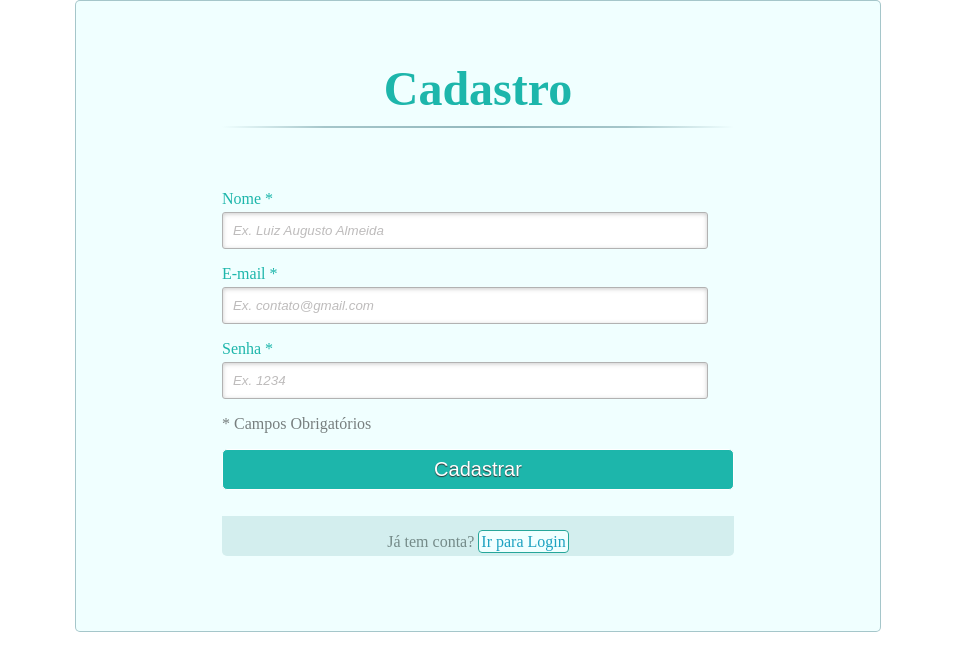
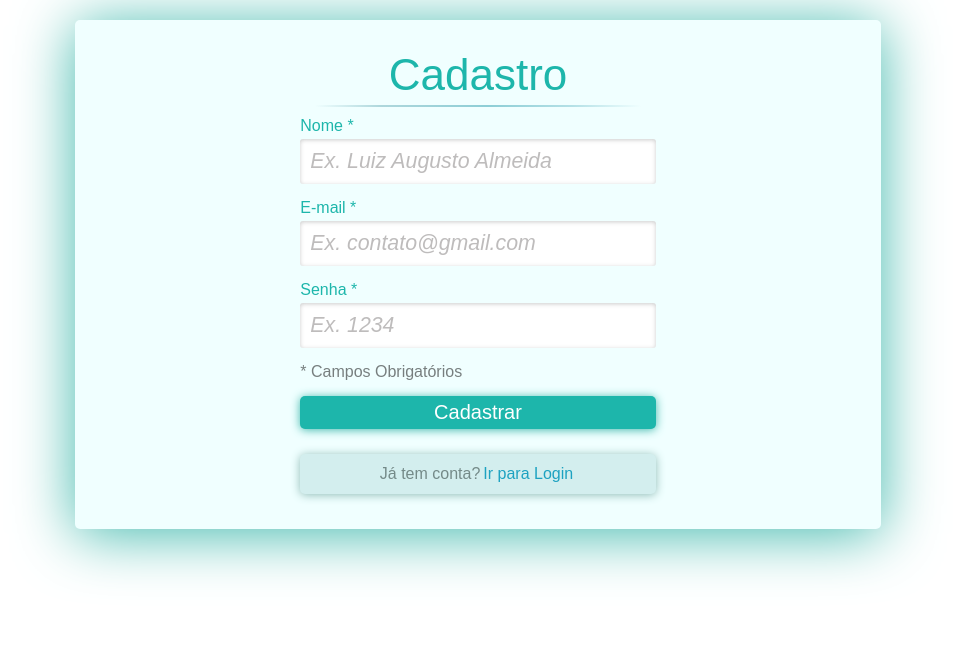
Before and after one commit to KBeatriz/clinica, a plain HTML site: page registrar-page/registrar.html in a window 1280 px wide. Shown: the whole page, without its empty margins (162-1117 px from the left). Drawn offline with Linux system fonts and the light colour scheme.

Commit message:
modificado fonte e cadasstrar

```diff
--- a/login-page/style.css
+++ b/login-page/style.css
@@ -1,8 +1,11 @@
-@import url('https://fonts.googleapis.com/css2?family=Aboreto&family=Josefin+Sans:wght@300&display=swap');
+
+@import url('https://fonts.googleapis.com/css2?family=Quicksand:wght@300&display=swap');
+
 
 body {
   margin: 0;
-  font-family: 'Aboreto', cursive;
+  font-family: 'Quicksand', sans-serif;
+
 }
 
 body * {
@@ -81,11 +84,11 @@ body * {
   padding: 15px; /* apenas um valor serve para o eixo x e y*/
   background: #f0ffff;
   color: #455a64;
-  font-size: 14pt;
-  box-shadow: 0px 5px 60px #26a69a;
+  font-size: 16pt;
+  box-shadow: 0px 5px 60px #3fb8ac;
   outline: none;
   box-sizing: border-box;
-  font-family: 'Josefin Sans', sans-serif;
+  font-family: 'Quicksand', sans-serif;
 }
 
 .textfield > label {
@@ -114,7 +117,7 @@ body * {
     border-radius: 8px;
     outline: none;
     text-transform: uppercase;
-    font-weight: 800;
+    font-weight: 605;
     letter-spacing: 3px;
     color:#1db6ab;
     background:#E0F2F1;
--- a/registrar-page/registrar.css
+++ b/registrar-page/registrar.css
@@ -1,10 +1,20 @@
 /* CSS reset */
+
 *,
-@import url('https://fonts.googleapis.com/css2?family=Aboreto&family=Josefin+Sans:wght@300&display=swap');
+*:before,
+*:after {
+  margin: 0;
+  padding: 0;
+  font-family: 'Quicksand', sans-serif;
+}
+
+@import url('https://fonts.googleapis.com/css2?family=Quicksand:wght@300&display=swap');
+
+
 
 body {
   margin: 0;
-  font-family: 'Aboreto', cursive;
+  font-family: 'Quicksand', sans-serif;
 }
 
 body * {
@@ -18,6 +28,7 @@ a {
 /* esconde as ancoras da tela */
 a.links {
   display: none;
+  box-sizing: border-box;
 }
 
 /* content que contem os formulários */
@@ -29,15 +40,17 @@ a.links {
   justify-content: center;
   align-items: center;
   flex-direction: column;
+  box-sizing: border-box;
 }
 
 /* formatando o cabeçalho dos formulários */
 h1 {
-  font-size: 48px;
+  font-size: 44px;
   color: #1db6ab;
-  padding: 10px 0;
+  padding: 10px 15px;
   text-align: center;
-  padding-bottom: 30px;
+  box-sizing: border-box;
+
 }
 
 h1:after {
@@ -45,12 +58,12 @@ h1:after {
   display: block;
   width: 100%;
   height: 2px;
-  margin-top: 10px;
+  margin-top: 5px;
   background: -webkit-linear-gradient(left,
       rgba(147, 184, 189, 0) 0%,
-      rgba(147, 184, 189, 0.8) 20%,
-      rgba(147, 184, 189, 1) 53%,
-      rgba(147, 184, 189, 0.8) 79%,
+      rgba(158, 205, 211, 0.8) 20%,
+      rgb(141, 206, 214) 53%,
+      rgba(165, 217, 224, 0.8) 79%,
       rgba(147, 184, 189, 0) 100%);
   background: linear-gradient(left,
       rgba(147, 184, 189, 0) 0%,
@@ -62,15 +75,18 @@ h1:after {
 
 p {
   margin-bottom: 15px;
+  box-sizing: border-box;
 }
 
 p:first-child {
   margin: 0px;
+  box-sizing: border-box;
 }
 
 label {
   color: #1db6ab;
   position: relative;
+  box-sizing: border-box;
 }
 
 /**** advanced input styling ****/
@@ -88,13 +104,25 @@ textarea:-moz-placeholder {
 
 input {
   outline: none;
+  box-sizing: border-box;
+  width: 100%;
+  font-size: 16pt;
+  outline: none;
+  font-weight: 100;
+  color: rgb(121, 121, 121);
+  font-family: 'Quicksand', sans-serif;
+
 }
 
+
 input:not([type='checkbox']) {
-  width: 95%;
+  width: 100%;
   margin-top: 4px;
   padding: 10px;
-  border: 1px solid #b2b2b2;
+  border: none;
+  font-size: 16pt;
+  outline: none;
+  box-sizing: border-box;
 
   -webkit-border-radius: 3px;
   border-radius: 3px;
@@ -111,12 +139,13 @@ button[type='submit'] {
   width: 100% !important;
   cursor: pointer;
   background: #1db6ab;
-  padding: 8px 5px;
+  padding:5px;
   color: #fff;
   font-size: 20px;
-  border: 1px solid #fff;
+  border: none;
   margin-bottom: 10px;
-  text-shadow: 0 1px 1px #333;
+  box-sizing: border-box;box-shadow: 0px 1px 10px #3fb8ac;
+
 
   -webkit-border-radius: 5px;
   border-radius: 5px;
@@ -129,55 +158,82 @@ input[type='submit']:hover {
 }
 
 /*marcando os links para mudar de um formulário para outro */
-.link {
-  position: flex;
+.link {display: flex;
+  flex-direction:row;
+  align-items: center;
+  justify-content: center;
   background: #d3eeee;
   color: #748a88;
   left: 0px;
   height: 5vh;
-  width: 40vw;
-  padding: 17px 30px 20px 30px;
+  width: 100%;
+  padding: 17px ;
   font-size: 16px;
   text-align: center;
+  box-sizing: border-box;
+  font-family: 'Quicksand', sans-serif;
+  box-shadow: 0px 1px 10px #8fbbb6;
 
-  -webkit-border-radius: 0 0 5px 5px;
-  border-radius: 0 0 5px 5px;
+
+  -webkit-border-radius: 5px;
+  border-radius: 5px;
 }
 
 .link a {
-  background: #f0ffff;
-  padding: 2px;
+  box-sizing: border-box;
+  padding: 3px;
   color: rgb(29, 162, 193);
-  border: 1px solid #26a69a;
 
-  -webkit-border-radius: 4px;
-  border-radius: 4px;
+  -webkit-border-radius: 2px;
+  border-radius: 1px;
 
-  -webkit-transition: all 0.4s linear;
-  transition: all 0.4s linear;
+  -webkit-transition: all 0.3s linear;
+  transition: all 0.3s linear;
 }
 
 .link a:hover {
-  color: #39bfd7;
-  background: #f7f7f7;
-  border: 1px solid #4ab3c6;
+  color: #0d4d45;
 }
 
+ h1{
+  font-family: 'Quicksand', sans-serif;
+  font-weight: 20;
+
+}
 /* estilos para para ambos os formulários */
 #cadastro,
 #login {
+
   position: absolute;
   display: flex;
   flex-direction: column;
   justify-content: center;
   align-items: center;
   background: #f0ffff;
-  top: 0px;
+  top: 20px;
   width: 63%;
-  padding: 18px 6% 60px 6%;
-  margin: 0 0 35px 0;
-  border: 1px solid rgba(147, 184, 189, 0.8);
-  border-radius: 20px;
+  padding: 20px;
+  border-radius: 25px;
+  box-shadow: 0px 5px 60px #3fb8ac;
+  outline: none;
+
+/*
+width: 100%;
+display: flex;
+flex-direction: column;
+justify-content: center;
+align-items: center;
+margin: 10px 15px;
+border: none;
+border-radius: 10px;
+padding: 15px;
+background: #f0ffff;
+font-size: 16pt;
+box-shadow: 0px 5px 60px #3fb8ac;
+border-radius: 25px;
+outline: none;
+box-sizing: border-box;
+*/
 
   /* -webkit-box-shadow: 5px; */
   border-radius: 5px;
```
